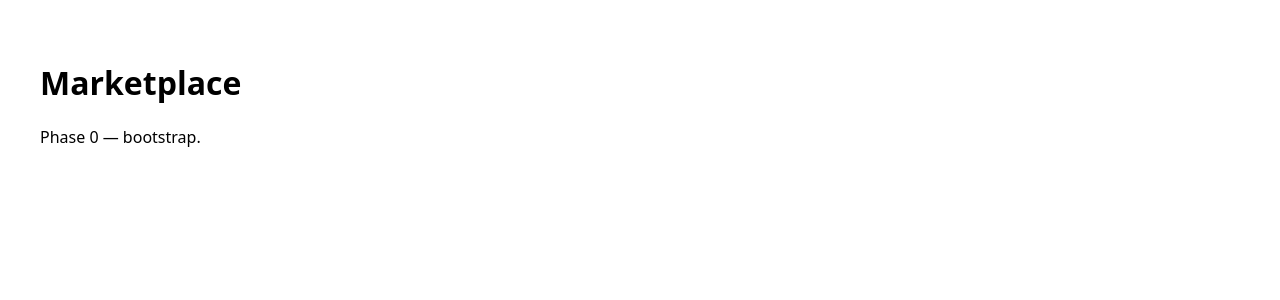
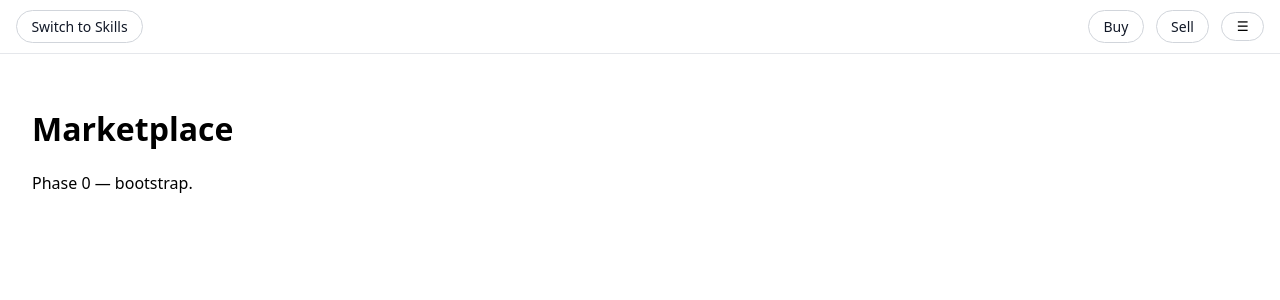
Before and after one commit to NOVA565656/Nova-store, a Next.js app: page / in a window 1280 px wide. Shown: the top 300 px of the page. Built offline with nearby package versions, Linux system fonts and the light colour scheme; no server answers.

Commit message:
Update layout.tsx

```diff
--- a/app/layout.tsx
+++ b/app/layout.tsx
@@ -1,9 +1,16 @@
+import Header from '@/components/Header';
+
 export const metadata = { title: 'Marketplace' };
 
 export default function RootLayout({ children }: { children: React.ReactNode }) {
   return (
     <html lang="en">
-      <body>{children}</body>
+      <body style={{ margin: 0, fontFamily: 'system-ui, sans-serif' }}>
+        {/* Header is async (reads session); React 18 supports async server components */}
+        {/* @ts-expect-error Async Server Component */}
+        <Header />
+        {children}
+      </body>
     </html>
   );
 }
```
